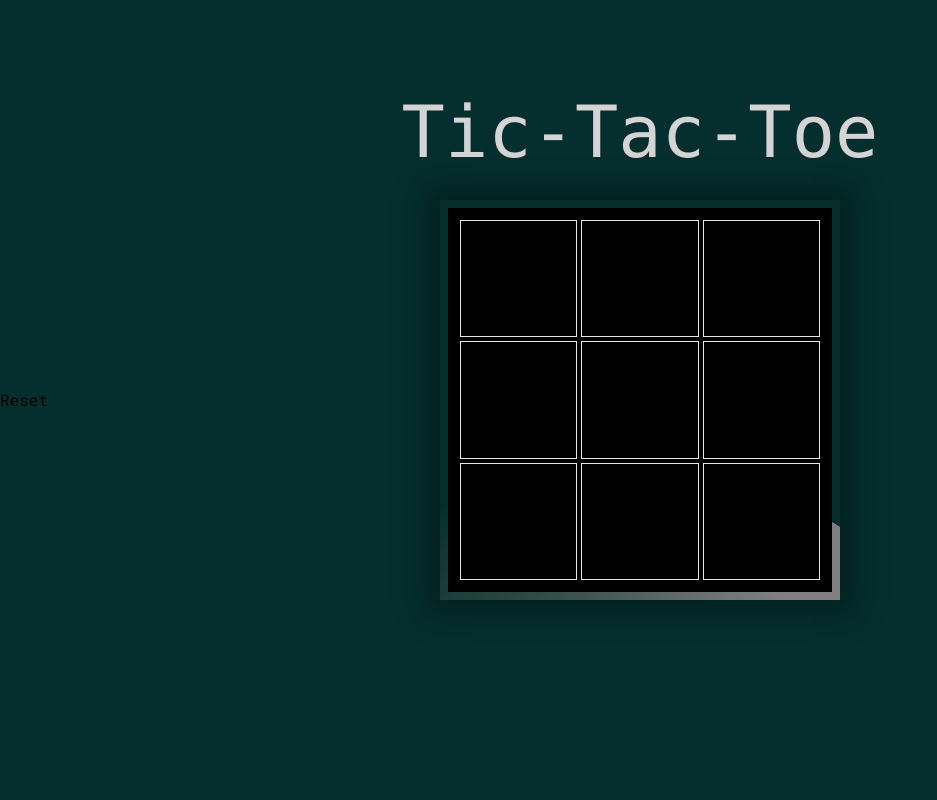
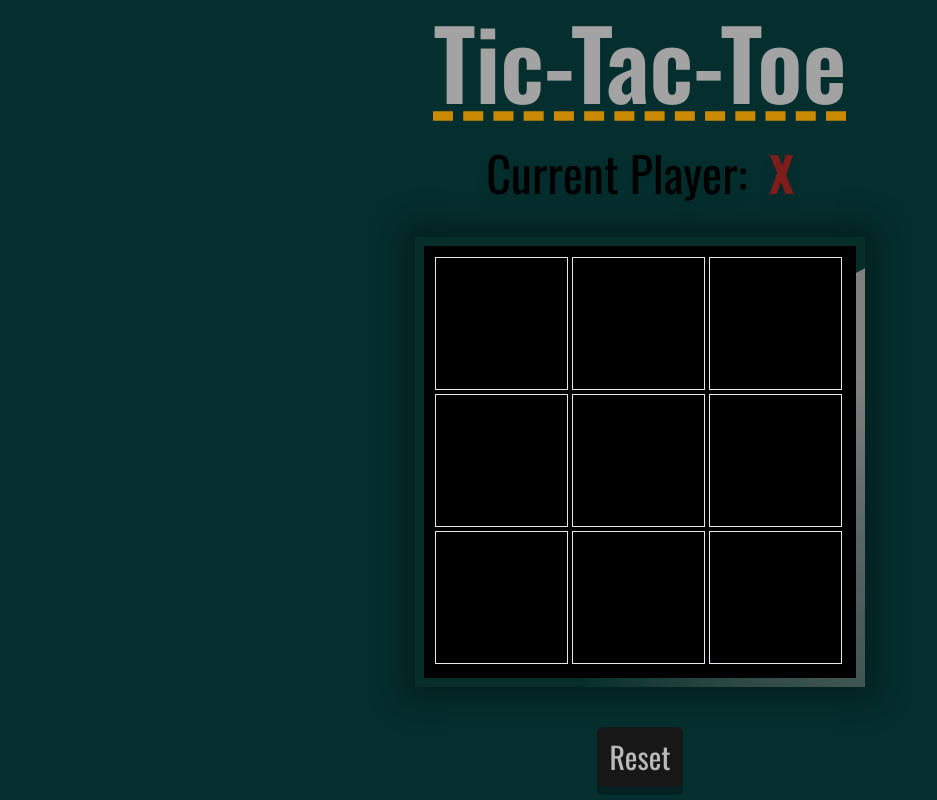
Before and after one commit to raidel-a/tic-tac-toe, a Next.js app: page / in a window 1280 px wide. Shown: the whole page, without its empty margins (0-937 px from the left). Built offline with nearby package versions, Linux system fonts and the light colour scheme.

Commit message:
Refactor game logic and UI in Tic-Tac-Toe app

```diff
--- a/pages/index.tsx
+++ b/pages/index.tsx
@@ -1,7 +1,8 @@
-import { Roboto_Mono } from 'next/font/google';
+import { Oswald } from 'next/font/google';
+
 import { useState } from 'react';
 
-const font = Roboto_Mono({ subsets: ['latin'] });
+const font = Oswald({ subsets: ['latin'] });
 
 const winningLines = [
   [0, 1, 2],
@@ -11,78 +12,122 @@ const winningLines = [
   [1, 4, 7],
   [2, 5, 8],
   [0, 4, 8],
-  [2, 4, 6]
+  [2, 4, 6],
 ];
 
 export default function Home() {
   const [board, setBoard] = useState(Array(9).fill(null));
   const [currentPlayer, setCurrentPlayer] = useState('X');
+  const [gameOver, setGameOver] = useState(false);
+  const [message, setMessage] = useState('');
+  const [winningIndices, setWinningIndices] = useState<number[]>([]);
 
   function handleClick(index: number) {
-    if (board[index] !== null) {
-      // The tile has already been clicked, ignore the click
-      return;
-    }
+    if (gameOver || board[index]) return;
 
-    // Update the board with the current player's move
     const newBoard = [...board];
     newBoard[index] = currentPlayer;
     setBoard(newBoard);
 
-    // Check if the current player has won
-    if (checkWinner(currentPlayer)) {
-      alert(`${currentPlayer} has won!`);
-      // TODO: also stop the game or set up the board for a new game
+    if (checkWinner(currentPlayer, newBoard)) {
+      setGameOver(true);
+      setMessage(`${currentPlayer} has won!`);
+      return;
     }
 
-    // Switch the current player
-    const nextPlayer = currentPlayer === 'X' ? 'O' : 'X';
-    setCurrentPlayer(nextPlayer);
+    if (isDraw(newBoard)) {
+      setGameOver(true);
+      setMessage(`The game is a draw!`);
+      return;
     }
 
-  function checkWinner(player: string) {
+    setCurrentPlayer(currentPlayer === 'X' ? 'O' : 'X');
+  }
+
+  function resetGame() {
+    setBoard(Array(9).fill(null));
+    setCurrentPlayer('X');
+    setGameOver(false);
+    setWinningIndices([]);
+  }
+
+  function checkWinner(player: string, board: (string | null)[]) {
     for (let line of winningLines) {
-      if (line.every(index => board[index] === player)) {
+      if (line.every((index) => board[index] === player)) {
+        setWinningIndices(line); // the indices of the winning tiles
         return true;
       }
     }
     return false;
   }
 
-  function resetGame() {
-    setBoard(Array(9).fill(null));
-    setCurrentPlayer('X');
+  function isDraw(board: (string | null)[]): boolean {
+    return board.every((tile) => tile !== null);
   }
 
+  return (
+    <main
+      className={`${font.className} flex min-h-screen justify-center bg-teal-950`}
+    >
+      <div className="grid items-center">
+        <div className="flex flex-col items-center space-y-10">
+          <h1
+            className={`font-semibold underline ${
+              gameOver ? 'decoration-solid' : 'decoration-dashed'
+            } text-8xl text-neutral-400 decoration-yellow-600 underline-offset-8`}
+          >
+            Tic-Tac-Toe
+          </h1>
+          {!gameOver ? (
+            <div className="text-5xl drop-shadow-lg ">
+              Current Player: &nbsp;
+              <span
+                className={`font-black
+                  ${currentPlayer === 'X' ? 'text-red-900' : 'text-blue-900'}
+                `}
+              >
+                {currentPlayer}
+              </span>
+            </div>
+          ) : (
+            <div className="text-5xl">{message}</div>
+          )}
 
-  return (
-    <main className={`${font.className} h-screen bg-teal-950`}>
-      <div className="flex justify-center pt-24 font-mono text-7xl text-neutral-300">
-        Tic-Tac-Toe
-      </div>
-
-      <div className="absolute inset-0 grid justify-center items-center">
-        <div className="box relative w-[400px] h-[400px] bg-lime-950/10 overflow-hidden shadow-cust">
-          <div className="relative w-[94%] h-[94%] z-10 m-3 grid grid-cols-3 grid-rows-3 gap-1 p-2">
+          <div className="box shadow-cust relative h-[450px] w-[450px] overflow-hidden bg-lime-950/10">
+            <div className="relative z-10 m-3 grid h-[94%] w-[94%] grid-cols-3 grid-rows-3 gap-1 p-2">
               {board.map((value, index) => (
                 <div
                   key={index}
-                className={`tile ${
+                  className={`${
+                    gameOver
+                      ? 'disabled-tile'
+                      : 'tile hover:scale-95 active:scale-90'
+                  } ${winningIndices.includes(index) ? 'winning-tile' : ''} ${
                     value === 'X'
-                    ? 'text-red-500 font-bold justify-center'
+                      ? 'flex items-center justify-center text-6xl font-black text-red-900'
                       : value === 'O'
-                    ? 'text-blue-500 font-bold justify-center'
+                        ? 'flex items-center justify-center text-6xl font-black text-blue-900'
                         : ''
                   }`}
-                onClick={() => handleClick(index)}
+                  onClick={() => {
+                    if (!gameOver && !value) {
+                      handleClick(index);
+                    }
+                  }}
                 >
                   {value}
                 </div>
               ))}
             </div>
           </div>
-        <div className='absolute '>
-      <button onClick={resetGame}>Reset</button>
+          <div className="justify-self-center">
+            <button
+              className="rounded-md border-none bg-neutral-900 p-3 text-3xl text-white/70 shadow-[0_8px_0_0px_rgba(0,0,0,0.3)] transition hover:text-white active:translate-y-2 active:shadow-none"
+              onClick={resetGame}
+            >
+              Reset
+            </button>
+          </div>
         </div>
       </div>
     </main>
--- a/styles/globals.css
+++ b/styles/globals.css
@@ -29,6 +29,13 @@
   }
   .tile{
     @apply
-    border p-6 hover:bg-blue-400/20
+    border p-6 hover:bg-blue-500/0
+  }
+  .winning-tile {
+    @apply bg-emerald-500/40;
+  }
+
+  .disabled-tile {
+    @apply cursor-not-allowed;
   }
 }
```
Also changed, not shown: package.json (+11 -5 lines), 2 other files (tests, documents, lock files or other folders). Lines whose indentation alone changed are shown as unchanged.
